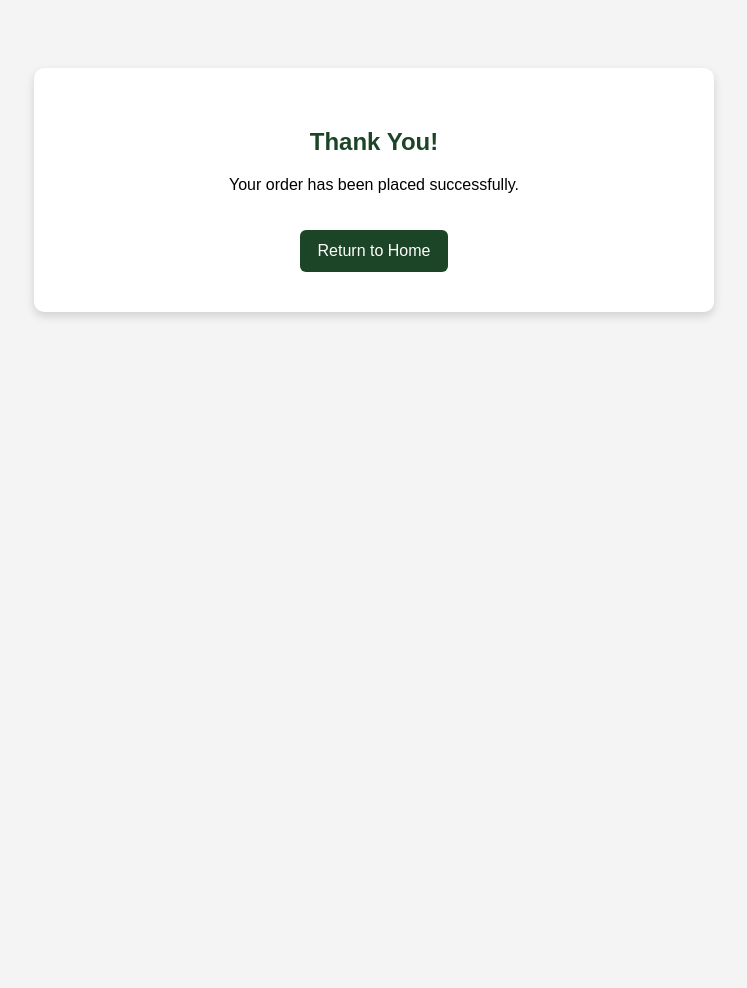
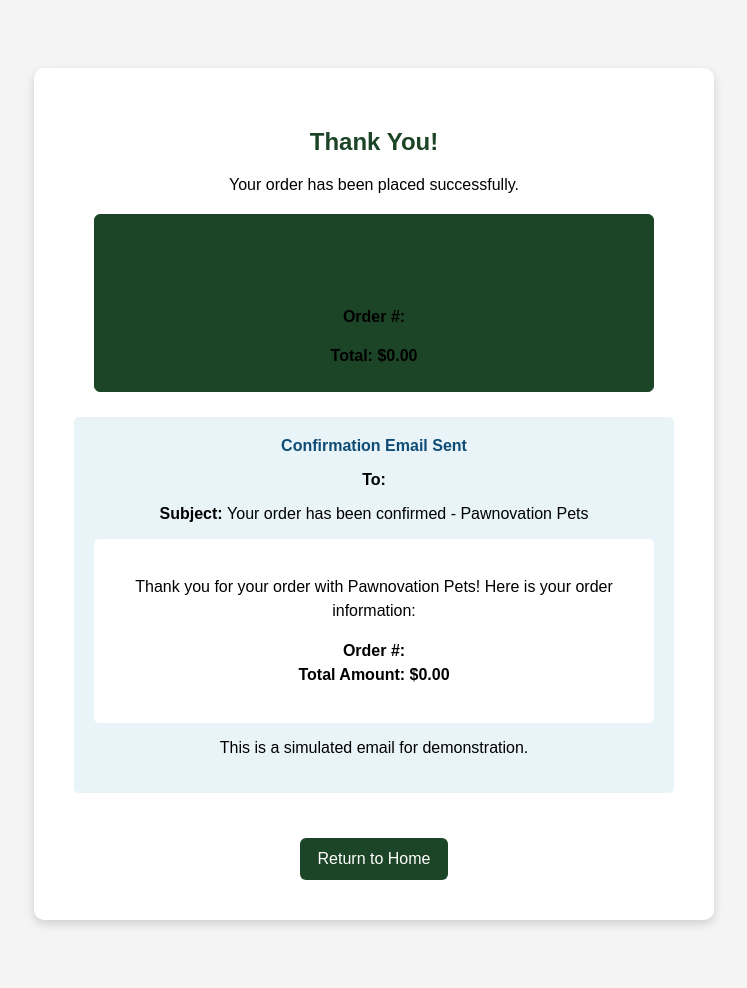
Before and after one commit to rouge-agenda/Software-Engr-for-E-Business, a PHP site: page /order_complete.php in a window 1280 px wide. Shown: the whole page, without its empty margins (266-1013 px from the left). Before the commit the page ends 318 px from the top, so only its background shows below. Run offline with PHP 8.4, Linux system fonts and the light colour scheme.

Commit message:
Phase 3 implementation: API simulation and complete order process
Implementations:
- Added simulated APIs for PayPal, Shippo, and Sendgrid
- Implemented input validation for email and payment details
- Required login/registration to access checkout page
- Added email notification display on order complete page

```diff
--- a/paws frontend/order_complete.php
+++ b/paws frontend/order_complete.php
@@ -1,6 +1,13 @@
 <?php
 session_start();
-$_SESSION['cart'] = [];
+
+$order_id = $_SESSION['last_order_id'] ?? null;
+$total = $_SESSION['order_total'] ?? 0;
+$user_email = $_SESSION['user_email'] ?? '';
+
+unset($_SESSION['last_order_id']);
+unset($_SESSION['order_total']);
+
 ?>
 <!DOCTYPE html>
 <html>
@@ -33,6 +40,36 @@
             text-decoration: none;
             border-radius: 6px;
         }
+        .order-box {
+            background: #1c4426;
+            margin: 20px;
+            padding: 15px;
+            border-radius: 6px;
+            border: 1px solid #1c4426;
+        }
+        .order-row {
+            padding: 10px 0;
+            border-bottom: 1px solid #1c4426;
+        }
+        .email-notification-confirm {
+            background:rgb(232, 244, 248);
+            padding: 20px;
+            margin: 25px 0;
+            border-radius: 5px;
+        }
+        .email-notification-confirm h2 {
+            margin-top: 0;
+            color:rgb(15, 76, 117);
+            font-size: 1em;
+        }
+        .email-content-confirm {
+            background: white;
+            padding: 20px;
+            border-radius: 5px;
+            margin-top: 10px;
+            font-size: 1em;
+            line-height: 1.5;
+        }
     </style>
 </head>
 <body>
@@ -41,6 +78,33 @@
     <h2>Thank You!</h2>
     <p>Your order has been placed successfully.</p>
 
+    <div class ="order-box">
+        <h2>Order Details</h2>
+        <div class ="order-row">
+            <strong>Order #: <?= $order_id?></strong>
+        </div>
+        <div class ="order-row">
+            <strong>Total: $<?= number_format($total, 2)?></strong>
+        </div>
+    </div>
+
+    <!--To simulate the email confirmation -->
+    <div class="email-notification-confirm">
+        <h2>Confirmation Email Sent</h2>
+        <p><strong>To: </strong> <?= htmlspecialchars($user_email)?></p>
+        <p><strong>Subject: </strong>Your order has been confirmed - Pawnovation Pets</p>
+
+        <div class="email-content-confirm">
+            <p>Thank you for your order with Pawnovation Pets! Here is your order information:</p>
+            <p><strong>Order #: <?= $order_id?></strong><br>
+               <strong>Total Amount: $<?= number_format($total, 2)?></strong>
+            </p>
+        </div>
+
+        <p>This is a simulated email for demonstration.</p>
+
+    </div>
+
     <a href="index.php">Return to Home</a>
 </div>
 
--- a/paws frontend/products.php
+++ b/paws frontend/products.php
@@ -172,7 +172,7 @@
                 echo "<p><strong>Price:</strong> $" . $row['price'] . "</p>";
                 echo "
                 <form action='add_to_cart.php' method='POST'>
-                    <input type='hidden' name='productid' value='" . $row['productid'] . "'>
+                    <input type='hidden' name='productid' value='" . $row['productID'] . "'>
                     <input type='hidden' name='productName' value='" . $row['productName'] . "'>
                     <input type='hidden' name='price' value='" . $row['price'] . "'>
                     <button type='submit' class='cart-btn'>Add to Cart</button>
```
Also changed, not shown: paws frontend/APIs/email_simulator.php (added, +49 -0 lines), paws frontend/APIs/payment_simulator.php (added, +31 -0 lines), paws frontend/APIs/shipping_simulator.php (added, +42 -0 lines), paws frontend/cart.php (+9 -1 lines), paws frontend/checkout.php (+18 -1 lines), paws frontend/database/online_storefront.sql (+8 -8 lines), paws frontend/place_order.php (added, +111 -0 lines).
